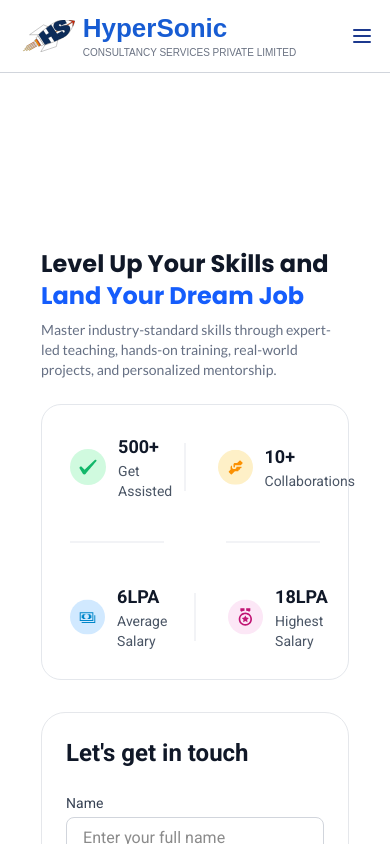
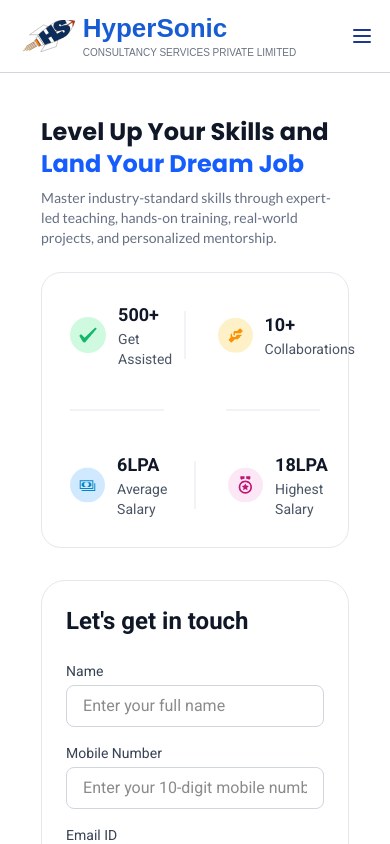
Before and after one commit to mohanagowthami/website-v2, a Next.js app: page / in a window 390 px wide. Shown: the top 844 px of the page. Built offline with nearby package versions, Linux system fonts and the light colour scheme.

Commit message:
adjust spaces

```diff
--- a/src/app/components/landing-section/LandingSection.tsx
+++ b/src/app/components/landing-section/LandingSection.tsx
@@ -7,7 +7,7 @@ export const LandingSection=()=>{
 
     <Header/>
 
-    <div className="pt-[120px] sm:pt-[100px] md:pt-[20px] lg:pt-[40px]" id="home">
+    <div className="pt-[60px] sm:pt-[100px] md:pt-[20px] lg:pt-[40px]" id="home">
     <LeftRightSection/>
     </div>
     </>
--- a/src/app/components/landing-section/LeftRightSection.tsx
+++ b/src/app/components/landing-section/LeftRightSection.tsx
@@ -12,7 +12,7 @@ export const LeftRightSection = () => {
     <section id="contact-us">
     <SectionWrapper
       showRequestCallbackButton={false}
-      cs="pt-24 md:pt-28 lg:pt-32"
+      cs=" md:pt-18 lg:pt-32"
     >
       <div className="max-w-[90%] sm:max-w-[83%] md:max-w-[75%] lg:max-w-full mx-auto grid grid-cols-1 lg:grid-cols-2 gap-8 md:gap-12 lg:gap-[15%]">
         {/* Left Section */}
```
